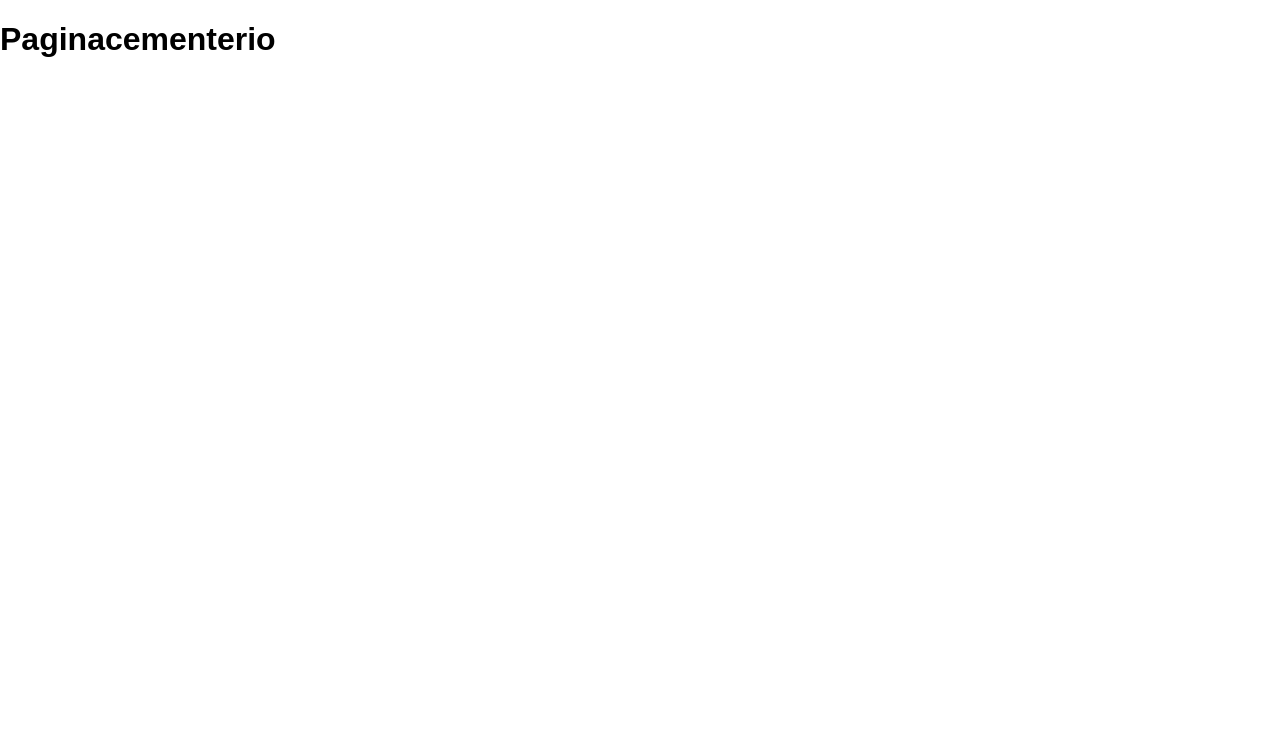
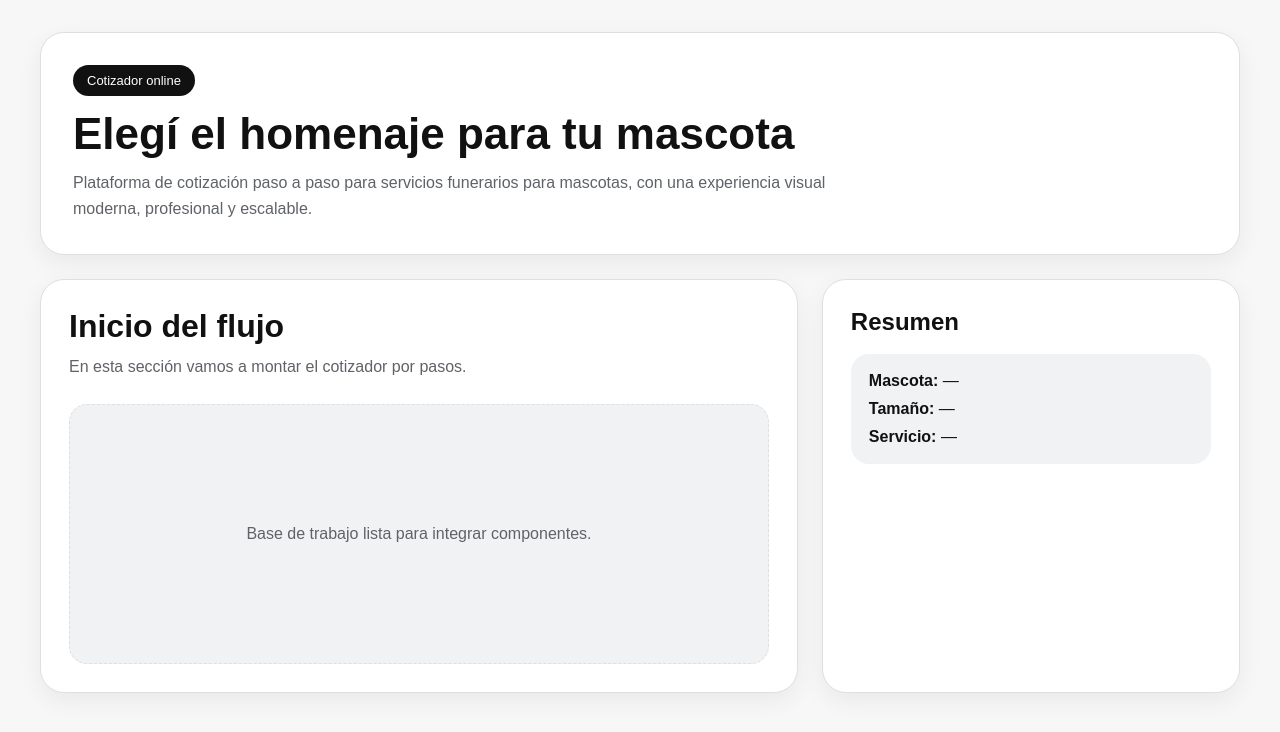
Before and after one commit to ffrankito/Paginacementerio, a React (Vite) app: page / in a window 1280 px wide. Shown: the top 732 px of the page. Built offline with nearby package versions, Linux system fonts and the light colour scheme.

Commit message:
Fase 2: sistema visual base y layout principal

```diff
--- a/src/App.jsx
+++ b/src/App.jsx
@@ -1,7 +1,50 @@
+import "./index.css";
+
 export default function App() {
   return (
-    <div>
-      <h1>Paginacementerio</h1>
+    <div className="app">
+      <div className="container">
+        <header className="hero card-shell">
+          <span className="hero__badge">Cotizador online</span>
+          <h1 className="hero__title">Elegí el homenaje para tu mascota</h1>
+          <p className="hero__text">
+            Plataforma de cotización paso a paso para servicios funerarios para
+            mascotas, con una experiencia visual moderna, profesional y
+            escalable.
+          </p>
+        </header>
+
+        <main className="layout">
+          <section className="workspace card-shell">
+            <div className="workspace__header">
+              <h2 className="section-title">Inicio del flujo</h2>
+              <p className="section-text">
+                En esta sección vamos a montar el cotizador por pasos.
+              </p>
+            </div>
+
+            <div className="placeholder-block">
+              <p>Base de trabajo lista para integrar componentes.</p>
+            </div>
+          </section>
+
+          <aside className="summary card-shell">
+            <h3 className="summary__title">Resumen</h3>
+
+            <div className="summary__box">
+              <p>
+                <strong>Mascota:</strong> —
+              </p>
+              <p>
+                <strong>Tamaño:</strong> —
+              </p>
+              <p>
+                <strong>Servicio:</strong> —
+              </p>
+            </div>
+          </aside>
+        </main>
+      </div>
     </div>
-  )
+  );
 }
--- a/src/index.css
+++ b/src/index.css
@@ -1,4 +1,275 @@
+:root {
+  --bg: #f7f7f8;
+  --surface: #ffffff;
+  --surface-soft: #f1f2f4;
+  --text: #111111;
+  --text-soft: #5f6368;
+  --border: #dedfe3;
+  --primary: #111111;
+  --radius-xl: 24px;
+  --radius-lg: 18px;
+  --radius-md: 14px;
+  --shadow-soft: 0 8px 24px rgba(0, 0, 0, 0.06);
+  --shadow-hover: 0 14px 32px rgba(0, 0, 0, 0.14);
+  --transition-fast: 0.25s ease;
+  --container: 1200px;
+}
+
+* {
+  box-sizing: border-box;
+}
+
+html {
+  scroll-behavior: smooth;
+}
+
 body {
   margin: 0;
+  background: var(--bg);
+  color: var(--text);
   font-family: Arial, Helvetica, sans-serif;
+  -webkit-font-smoothing: antialiased;
+  -moz-osx-font-smoothing: grayscale;
 }
+
+button,
+input,
+textarea {
+  font: inherit;
+}
+
+img {
+  max-width: 100%;
+  display: block;
+}
+
+#root {
+  min-height: 100vh;
+}
+
+.app {
+  min-height: 100vh;
+  padding: 32px 20px;
+}
+
+.container {
+  max-width: var(--container);
+  margin: 0 auto;
+}
+
+.card-shell {
+  background: var(--surface);
+  border: 1px solid var(--border);
+  border-radius: var(--radius-xl);
+  box-shadow: var(--shadow-soft);
+}
+
+.section-title {
+  margin: 0 0 10px;
+  font-size: 32px;
+  line-height: 1.15;
+}
+
+.section-text {
+  margin: 0;
+  color: var(--text-soft);
+  line-height: 1.6;
+}
+
+.grid {
+  display: grid;
+  gap: 18px;
+}
+
+.grid-2 {
+  grid-template-columns: repeat(2, minmax(0, 1fr));
+}
+
+.option-card {
+  width: 100%;
+  border: 1px solid var(--border);
+  border-radius: var(--radius-lg);
+  background: var(--surface);
+  padding: 24px;
+  text-align: left;
+  cursor: pointer;
+  transition:
+    transform var(--transition-fast),
+    box-shadow var(--transition-fast),
+    border-color var(--transition-fast),
+    background-color var(--transition-fast);
+}
+
+.option-card:hover {
+  transform: scale(1.04);
+  box-shadow: var(--shadow-hover);
+}
+
+.option-card:focus-visible {
+  outline: 2px solid var(--primary);
+  outline-offset: 2px;
+}
+
+.option-card.selected {
+  border: 2px solid var(--primary);
+  box-shadow: 0 12px 30px rgba(0, 0, 0, 0.1);
+}
+
+.option-card__content {
+  display: block;
+}
+
+.option-card__title {
+  margin: 0 0 8px;
+  font-size: 20px;
+  line-height: 1.2;
+}
+
+.option-card__desc {
+  margin: 0;
+  color: var(--text-soft);
+  line-height: 1.5;
+}
+
+.action-button {
+  border: none;
+  border-radius: var(--radius-md);
+  padding: 14px 22px;
+  cursor: pointer;
+  transition:
+    transform var(--transition-fast),
+    box-shadow var(--transition-fast),
+    opacity var(--transition-fast),
+    background-color var(--transition-fast);
+}
+
+.action-button:hover {
+  transform: scale(1.04);
+  box-shadow: var(--shadow-hover);
+}
+
+.action-button:disabled {
+  opacity: 0.5;
+  cursor: not-allowed;
+  transform: none;
+  box-shadow: none;
+}
+
+.action-button--primary {
+  background: var(--primary);
+  color: #ffffff;
+}
+
+.action-button--secondary {
+  background: var(--surface-soft);
+  color: var(--text);
+  border: 1px solid var(--border);
+}
+
+@media (max-width: 900px) {
+  .app {
+    padding: 24px 16px;
+  }
+
+  .section-title {
+    font-size: 26px;
+  }
+
+  .grid-2 {
+    grid-template-columns: 1fr;
+  }
+}
+
+.hero {
+  padding: 32px;
+  margin-bottom: 24px;
+}
+
+.hero__badge {
+  display: inline-block;
+  background: var(--primary);
+  color: #ffffff;
+  padding: 8px 14px;
+  border-radius: 999px;
+  font-size: 13px;
+  margin-bottom: 14px;
+}
+
+.hero__title {
+  margin: 0 0 12px;
+  font-size: 44px;
+  line-height: 1.1;
+}
+
+.hero__text {
+  margin: 0;
+  max-width: 760px;
+  color: var(--text-soft);
+  line-height: 1.6;
+}
+
+.layout {
+  display: grid;
+  grid-template-columns: 1.45fr 0.8fr;
+  gap: 24px;
+}
+
+.workspace,
+.summary {
+  padding: 28px;
+}
+
+.workspace__header {
+  margin-bottom: 24px;
+}
+
+.placeholder-block {
+  min-height: 260px;
+  border: 1px dashed var(--border);
+  border-radius: var(--radius-lg);
+  background: var(--surface-soft);
+  display: flex;
+  align-items: center;
+  justify-content: center;
+  text-align: center;
+  padding: 24px;
+  color: var(--text-soft);
+}
+
+.summary__title {
+  margin: 0 0 18px;
+  font-size: 24px;
+}
+
+.summary__box {
+  background: var(--surface-soft);
+  border-radius: var(--radius-lg);
+  padding: 18px;
+}
+
+.summary__box p {
+  margin: 0 0 10px;
+}
+
+.summary__box p:last-child {
+  margin-bottom: 0;
+}
+
+@media (max-width: 900px) {
+  .hero {
+    padding: 24px;
+  }
+
+  .hero__title {
+    font-size: 32px;
+  }
+
+  .layout {
+    grid-template-columns: 1fr;
+  }
+
+  .workspace,
+  .summary {
+    padding: 22px;
+  }
+}
```
Also changed, not shown: src/components/OptionCard.jsx (+20 -0 lines).
